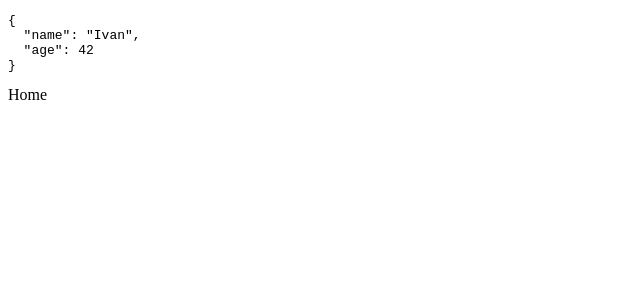
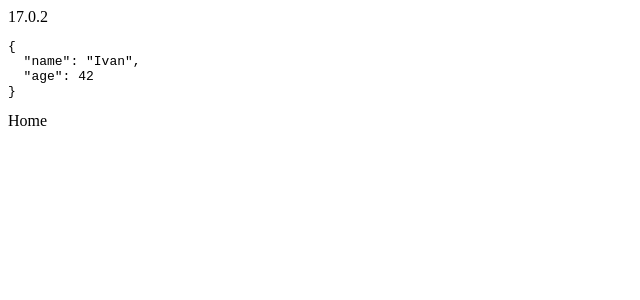
Before and after one commit to Vitalik1995Rikov/dialog, a React (Create React App) app in the folder react-dialog-example/: page / in a window 1280 px wide. Shown: the top 300 px of the page, without its empty margins (0-640 px from the left). Built offline with nearby package versions, Linux system fonts and the light colour scheme.

Commit message:
how to know React version

```diff
--- a/react-dialog-example/src/User.js
+++ b/react-dialog-example/src/User.js
@@ -1,12 +1,19 @@
 import React from "react";
 
-const data = {name: 'Ivan', age: 42}
+const data = {name: 'Ivan', age: 42};
+const REACT_VERSION = React.version;
 
 const User = () => {
     return (
-        <pre>
-            {JSON.stringify(data, null, 2)}
-        </pre>
+        <>
+            <div>
+                {REACT_VERSION}
+            </div>
+            <pre>
+                {JSON.stringify(data, null, 2)}
+            </pre>
+        </>
+
     )
 }
 
```
